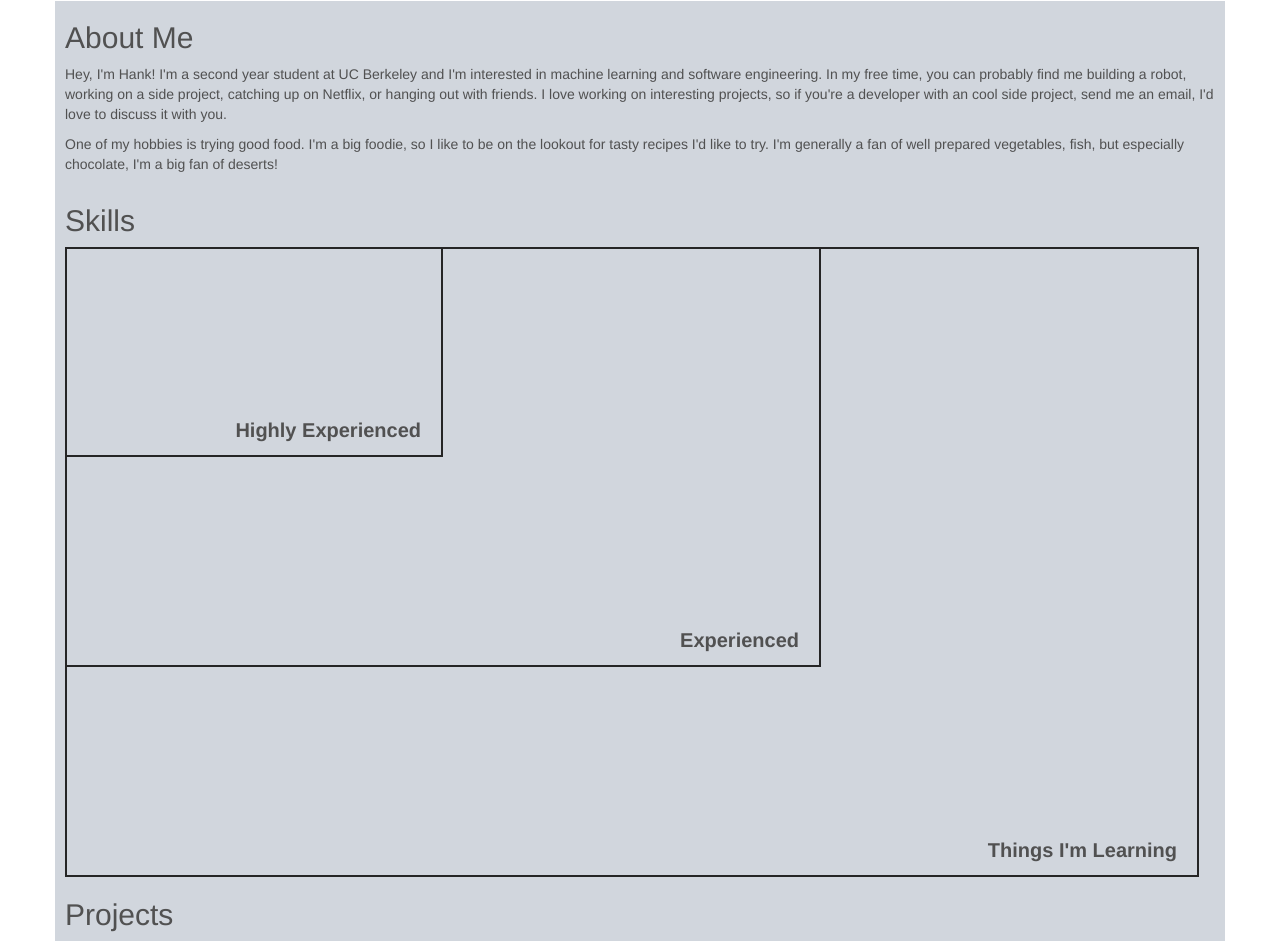
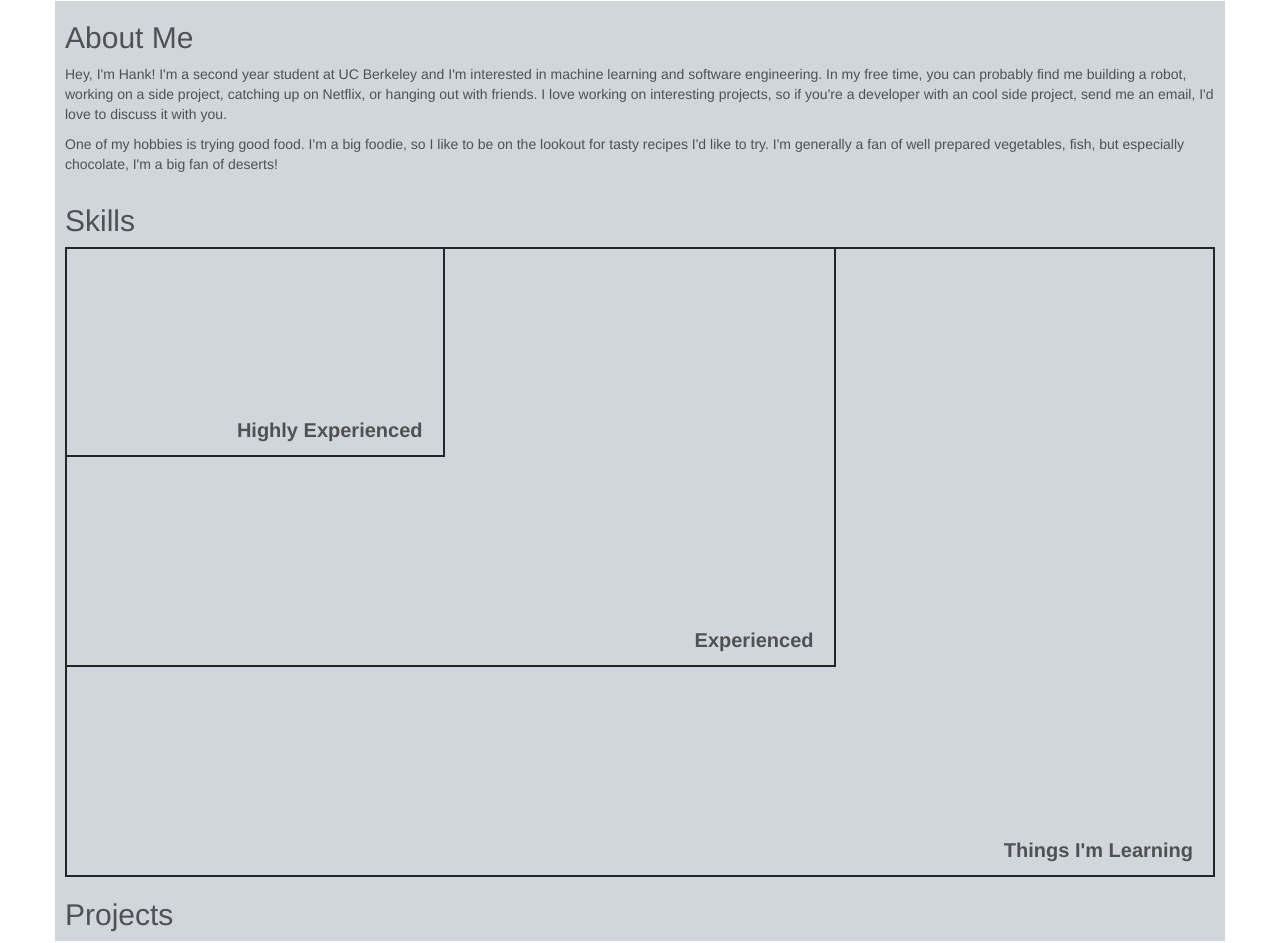
Before and after one commit to hjobrien/website, a plain HTML site: page index.html in a window 1280 px wide. Shown: the part 695-1638 px from the top of the page. Drawn offline with nearby package versions, Linux system fonts and the light colour scheme.

Commit message:
improved width of skill boxes

```diff
--- a/css/main.css
+++ b/css/main.css
@@ -43,22 +43,23 @@ html {
 
 #outer-box {
     height: calc(3 * var(--box-side));
-    width: 81em;
+    width: 100%;
 }
 
 #middle-box {
     height: calc(2 * var(--box-side));
-    width: 54em;
+    width: 67%;
 }
 
 #inner-box {
     height: var(--box-side);
-    width: 27em;
+    width: 33%;
 }
 
 #box-container {
     height: calc(3 * var(--box-side));
-    width: calc(3 * var(--box-side));
+    width: 100%;
+    position: relative;
 }
 
 .details {
```
